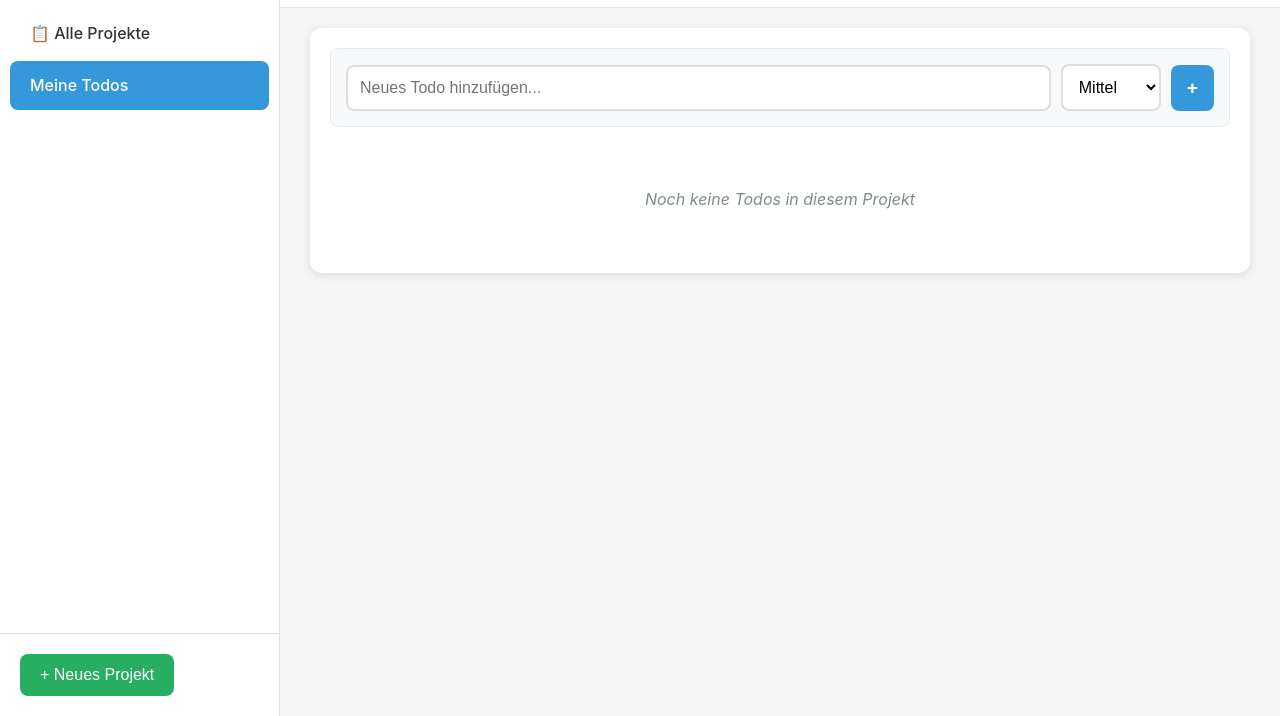
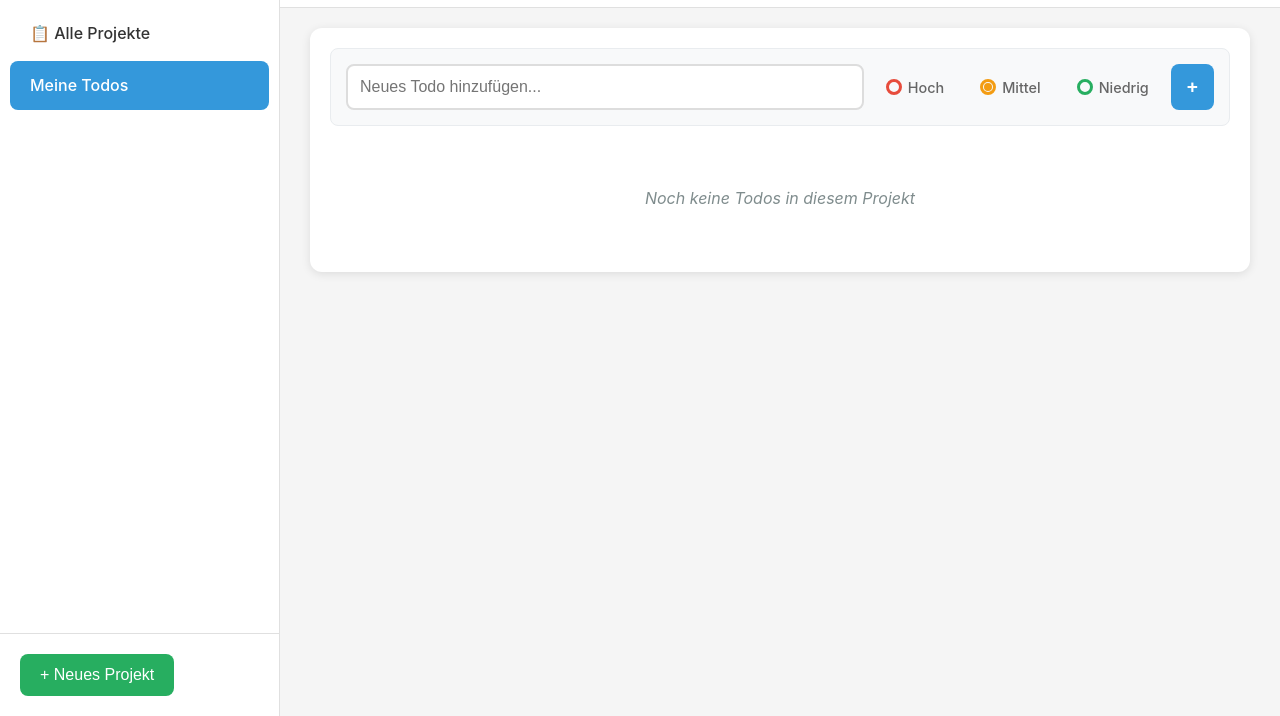
Before and after one commit to blaxcky/work-todo, a website built with Vite: page index.html in a window 1280 px wide. Shown: the part 84-800 px from the top of the page. Built offline with nearby package versions, Linux system fonts and the light colour scheme.

Commit message:
radio button priority

```diff
--- a/css/style.css
+++ b/css/style.css
@@ -458,13 +458,78 @@ body {
     border-color: #3498db;
 }
 
-.priority-select {
-    padding: 12px;
-    border: 2px solid #ddd;
-    border-radius: 8px;
-    background: white;
-    min-width: 100px;
-    font-size: 1rem;
+.priority-radio-group {
+    display: flex;
+    gap: 12px;
+    align-items: center;
+}
+
+.priority-radio {
+    display: flex;
+    align-items: center;
+    gap: 6px;
+    cursor: pointer;
+    padding: 8px 12px;
+    border-radius: 6px;
+    transition: background-color 0.3s ease;
+}
+
+.priority-radio:hover {
+    background-color: rgba(0, 0, 0, 0.05);
+}
+
+.radio-input {
+    display: none;
+}
+
+.radio-custom {
+    width: 16px;
+    height: 16px;
+    border-radius: 50%;
+    border: 3px solid;
+    position: relative;
+    transition: all 0.3s ease;
+}
+
+.radio-custom.priority-high {
+    border-color: #e74c3c;
+}
+
+.radio-custom.priority-medium {
+    border-color: #f39c12;
+}
+
+.radio-custom.priority-low {
+    border-color: #27ae60;
+}
+
+.radio-input:checked + .radio-custom::after {
+    content: '';
+    position: absolute;
+    width: 8px;
+    height: 8px;
+    border-radius: 50%;
+    top: 50%;
+    left: 50%;
+    transform: translate(-50%, -50%);
+}
+
+.radio-input:checked + .radio-custom.priority-high::after {
+    background-color: #e74c3c;
+}
+
+.radio-input:checked + .radio-custom.priority-medium::after {
+    background-color: #f39c12;
+}
+
+.radio-input:checked + .radio-custom.priority-low::after {
+    background-color: #27ae60;
+}
+
+.radio-label {
+    font-size: 0.9rem;
+    font-weight: 500;
+    color: #666;
 }
 
 .add-btn {
@@ -743,6 +808,15 @@ body.dark-theme .todo-input::placeholder {
     color: #aaa;
 }
 
+/* Dark Theme Radio Buttons */
+body.dark-theme .priority-radio:hover {
+    background-color: rgba(255, 255, 255, 0.1);
+}
+
+body.dark-theme .radio-label {
+    color: #ccc;
+}
+
 /* Dark Theme Sidebar */
 body.dark-theme .sidebar {
     background: #2d2d2d;
--- a/js/app.js
+++ b/js/app.js
@@ -198,11 +198,23 @@ class TodoApp {
                 <div class="add-todo-form">
                     <div class="input-row">
                         <input type="text" id="todo-text-${currentProject.id}" placeholder="Neues Todo hinzufügen..." class="todo-input">
-                        <select id="todo-priority-${currentProject.id}" class="priority-select">
-                            <option value="low">Niedrig</option>
-                            <option value="medium" selected>Mittel</option>
-                            <option value="high">Hoch</option>
-                        </select>
+                        <div class="priority-radio-group">
+                            <label class="priority-radio">
+                                <input type="radio" name="priority-${currentProject.id}" value="high" class="radio-input">
+                                <span class="radio-custom priority-high"></span>
+                                <span class="radio-label">Hoch</span>
+                            </label>
+                            <label class="priority-radio">
+                                <input type="radio" name="priority-${currentProject.id}" value="medium" class="radio-input" checked>
+                                <span class="radio-custom priority-medium"></span>
+                                <span class="radio-label">Mittel</span>
+                            </label>
+                            <label class="priority-radio">
+                                <input type="radio" name="priority-${currentProject.id}" value="low" class="radio-input">
+                                <span class="radio-custom priority-low"></span>
+                                <span class="radio-label">Niedrig</span>
+                            </label>
+                        </div>
                         <button onclick="app.submitTodo('${currentProject.id}')" class="add-btn">+</button>
                     </div>
                 </div>
@@ -363,21 +375,23 @@ class TodoApp {
 
     submitTodo(projectId) {
         const textInput = document.getElementById(`todo-text-${projectId}`);
-        const prioritySelect = document.getElementById(`todo-priority-${projectId}`);
+        const priorityRadios = document.querySelectorAll(`input[name="priority-${projectId}"]:checked`);
 
         const text = textInput.value.trim();
+        const priority = priorityRadios.length > 0 ? priorityRadios[0].value : 'medium';
+
         if (text) {
-            this.addTodo(projectId, text, prioritySelect.value);
+            this.addTodo(projectId, text, priority);
             // Nach dem Re-Rendering die neuen Elemente finden und Fokus setzen
             setTimeout(() => {
                 const newTextInput = document.getElementById(`todo-text-${projectId}`);
-                const newPrioritySelect = document.getElementById(`todo-priority-${projectId}`);
+                const newPriorityRadio = document.querySelector(`input[name="priority-${projectId}"][value="medium"]`);
                 if (newTextInput) {
                     newTextInput.value = '';
                     newTextInput.focus();
                 }
-                if (newPrioritySelect) {
-                    newPrioritySelect.value = 'medium';
+                if (newPriorityRadio) {
+                    newPriorityRadio.checked = true;
                 }
             }, 0);
         }
```
